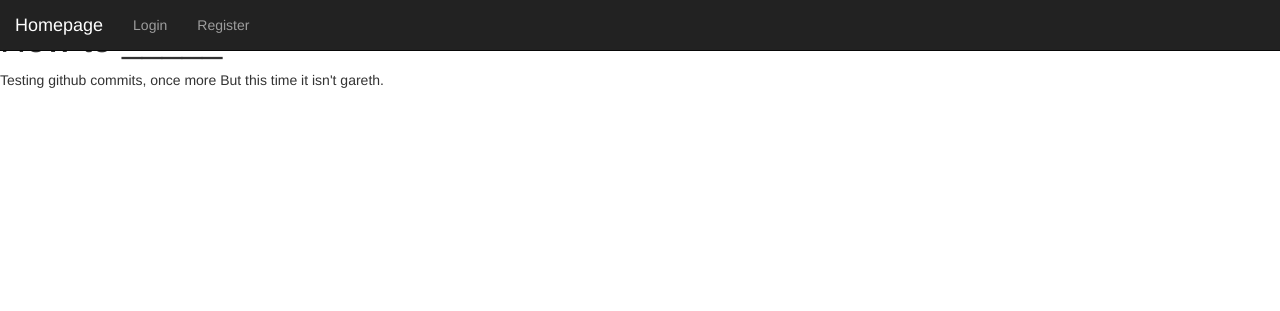
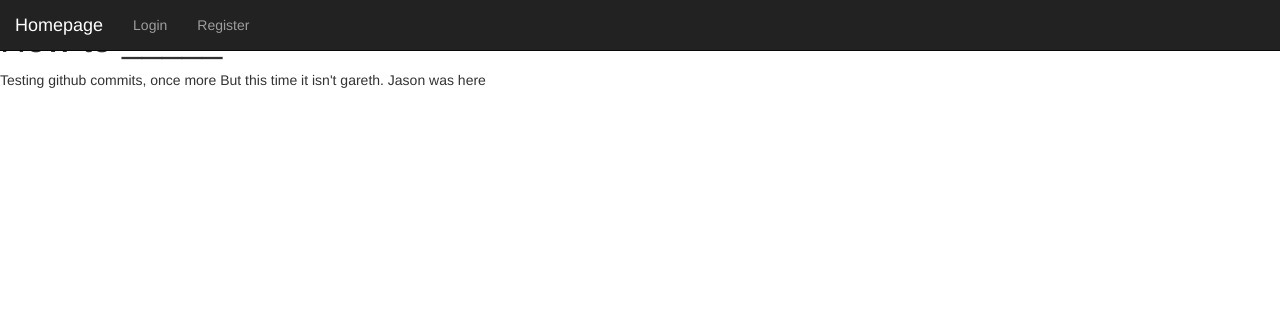
Before and after one commit to dogforpm/LockpickLearningProject, a Flask app: page /homepage in a window 1280 px wide. Shown: the top 311 px of the page. Run offline with Flask 2, Linux system fonts and the light colour scheme; some libraries are stand-ins or nearby versions.

Commit message:
Test Commit 1

```diff
--- a/Templates/Homepage.html
+++ b/Templates/Homepage.html
@@ -27,6 +27,7 @@
         <p>
             Testing github commits, once more
             But this time it isn't gareth.
+            Jason was here
         </p>
     </body>
 </html>
```
